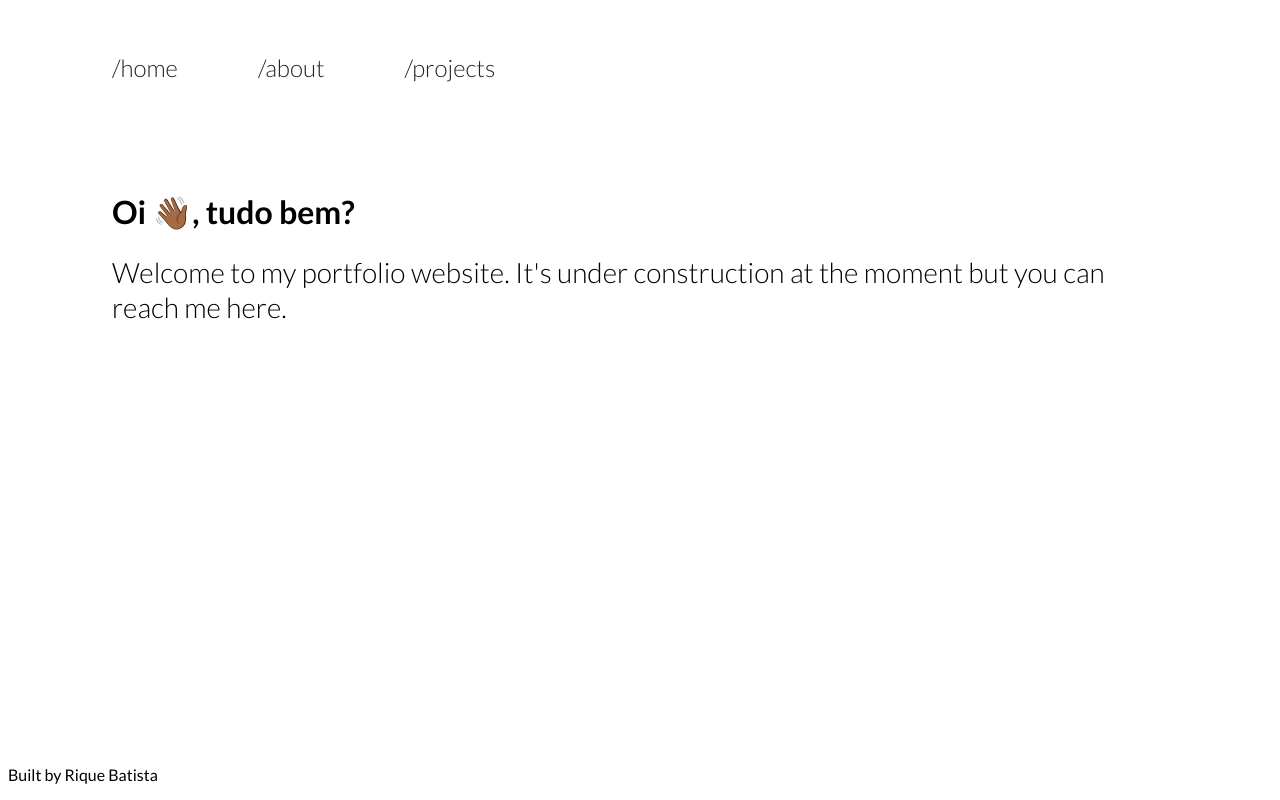
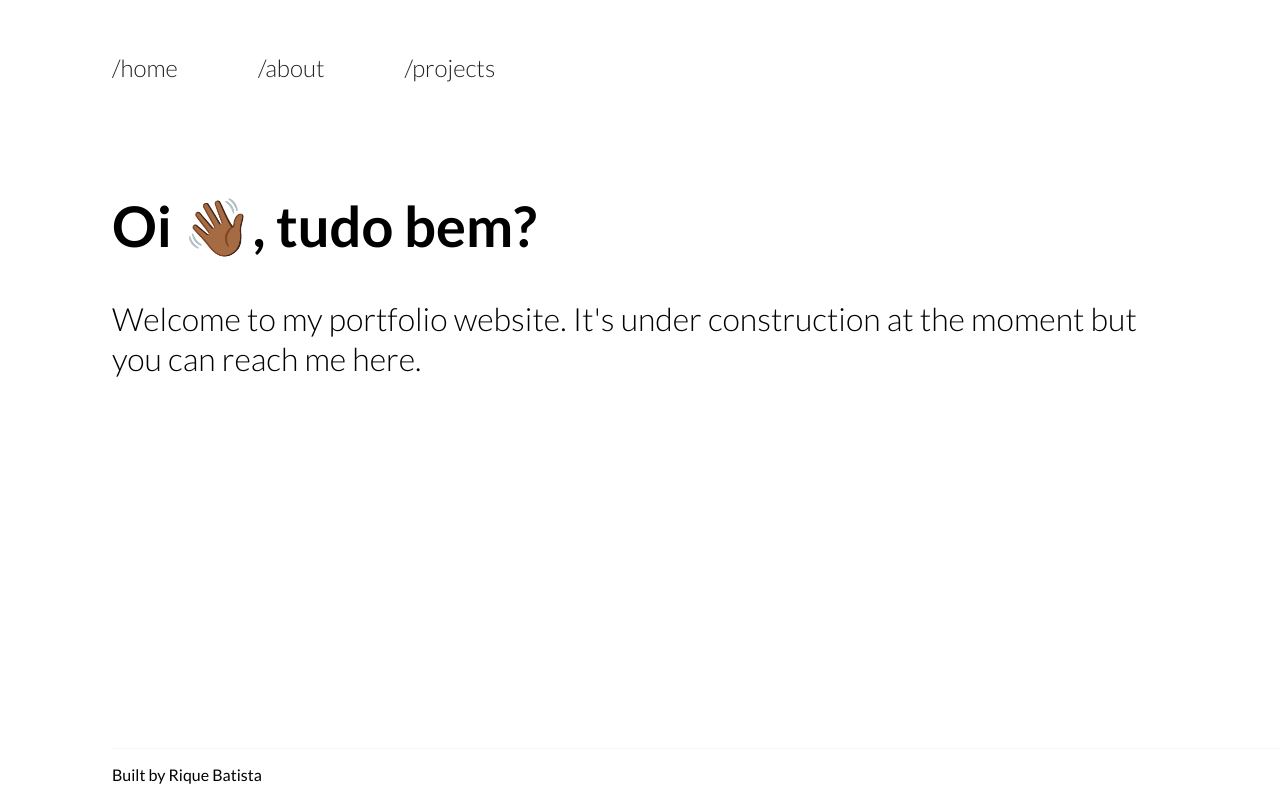
Before and after one commit to RiqueBR/riquebatista.me, a Gatsby site: page / in a window 1280 px wide. Built offline with nearby package versions, Linux system fonts and the light colour scheme; Gatsby itself is replaced by a stand-in of ours.

Commit message:
fixes headers

```diff
--- a/src/components/jumbotron.js
+++ b/src/components/jumbotron.js
@@ -3,12 +3,12 @@ import styled from 'styled-components'
 
 const H1 = styled.h1`
   font-weight: 600;
-  font-size: 32px;
+  font-size: 3.5rem;
   margin-top: 4rem;
 `
 const H2 = styled.h2`
   font-weight: 300;
-  font-size: 28px;
+  font-size: 2rem;
   line-height: 1.25;
 `
 
--- a/src/components/layout.js
+++ b/src/components/layout.js
@@ -12,11 +12,10 @@ const Wrapper = styled.div`
 `
 const Footer = styled.div`
   position: fixed;
-  left: 0;
   bottom: 0;
   width: 100%;
   text-align: left;
-  margin-left: 0.5rem;
+  border-top: 0.5px solid #f7f7f7
 `
 
 const Layout = ({ children }) => {
```
